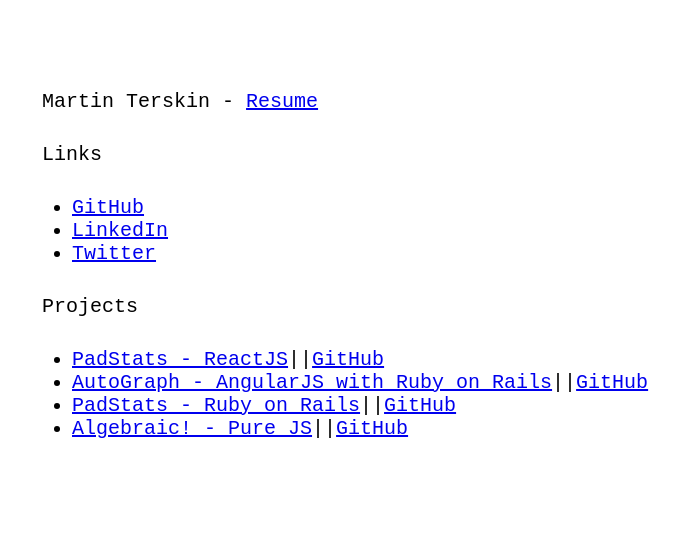
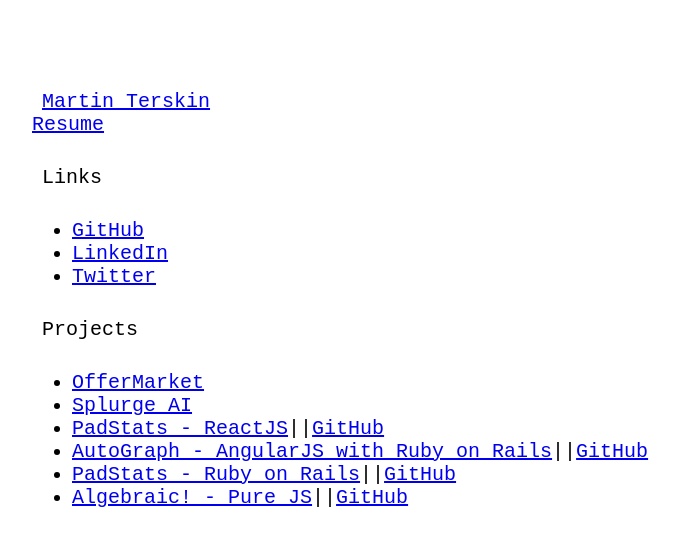
Before and after one commit to 7ruth/7ruth.github.io, a plain HTML site: page simple.html in a window 1280 px wide. Shown: the whole page, without its empty margins (352-1032 px from the left). Drawn offline with nearby package versions, Linux system fonts and the light colour scheme.

Commit message:
added some links

```diff
--- a/simple.html
+++ b/simple.html
@@ -28,19 +28,24 @@
   <body>
     <div id="container">
       <div id="title">
-				Martin Terskin - <a href="http://martintersk.in/resume.pdf">Resume</a>
+				 <a href="http://martintersk.in/">Martin Terskin</a>
+			</div>
+			<div>
+				<a href="http://martintersk.in/resume.pdf">Resume</a>
 			</div>
       <p>Links</p>
         <ul>
-					<li><a href="https://github.com/7ruth">GitHub</a></li>
+		  <li><a href="https://github.com/7ruth">GitHub</a></li>
           <li><a href="https://www.linkedin.com/in/martinterskin">LinkedIn</a></li>
           <li><a href="https://twitter.com/RUEXPed">Twitter</a></li>
         </ul>
       <p>Projects</p>
         <ul>
-					<li><a href="http://7ruth.github.io/PadStatsReactJS/">PadStats - ReactJS</a>||<a href="https://github.com/7ruth/PadStatsReactJS">GitHub</a></li>
-					<li><a href="http://7ruth.github.io/autograph/#/">AutoGraph - AngularJS with Ruby on Rails</a>||<a href="https://github.com/7ruth/autograph">GitHub</a></li>
-					<li><a href="https://padstats.herokuapp.com/">PadStats - Ruby on Rails</a>||<a href="https://github.com/7ruth/PadStats">GitHub</a></li>
+		<li><a href="https://offermarket.us/">OfferMarket</a></li>
+		<li><a href="https://splurge.ai/">Splurge AI</a></li>
+		<li><a href="http://7ruth.github.io/PadStatsReactJS/">PadStats - ReactJS</a>||<a href="https://github.com/7ruth/PadStatsReactJS">GitHub</a></li>
+		<li><a href="http://7ruth.github.io/autograph/#/">AutoGraph - AngularJS with Ruby on Rails</a>||<a href="https://github.com/7ruth/autograph">GitHub</a></li>
+		<li><a href="https://padstats.herokuapp.com/">PadStats - Ruby on Rails</a>||<a href="https://github.com/7ruth/PadStats">GitHub</a></li>
           <li><a href="https://7ruth.github.io/arithmeticGame/">Algebraic! - Pure JS</a>||<a href="https://github.com/7ruth/arithmeticGame">GitHub</a></li>
         </ul>
     <div>
```
